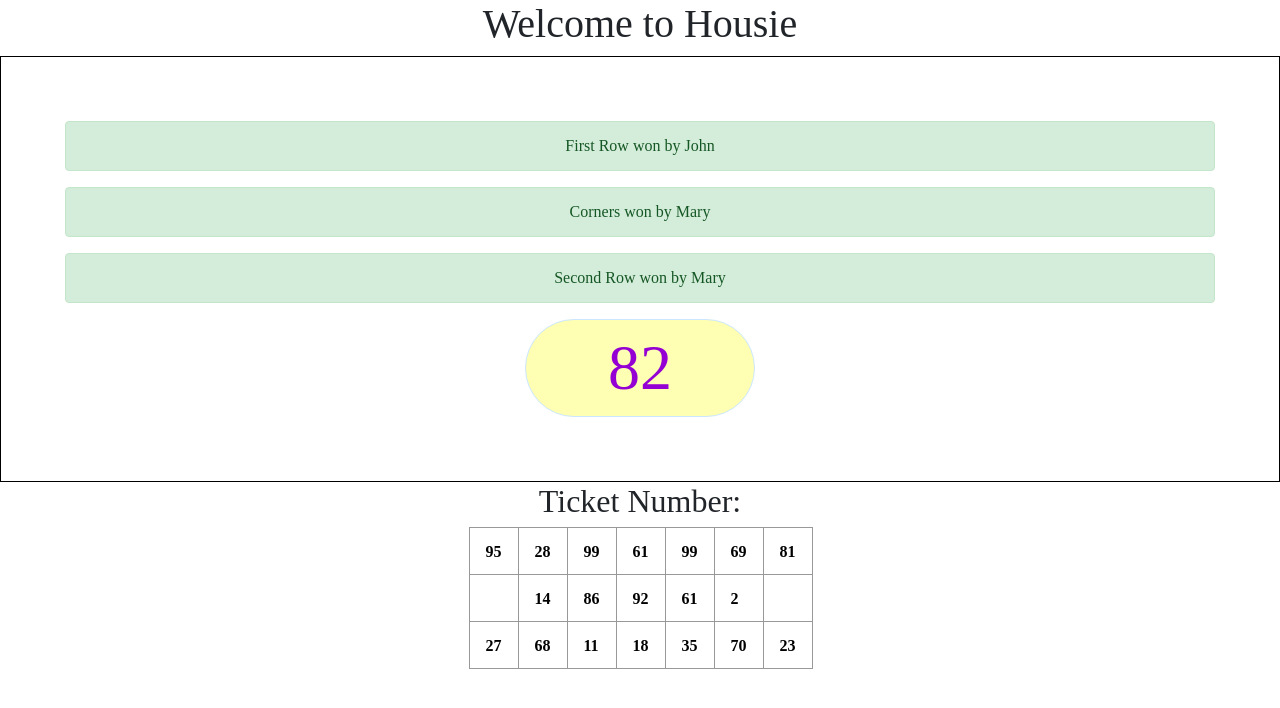
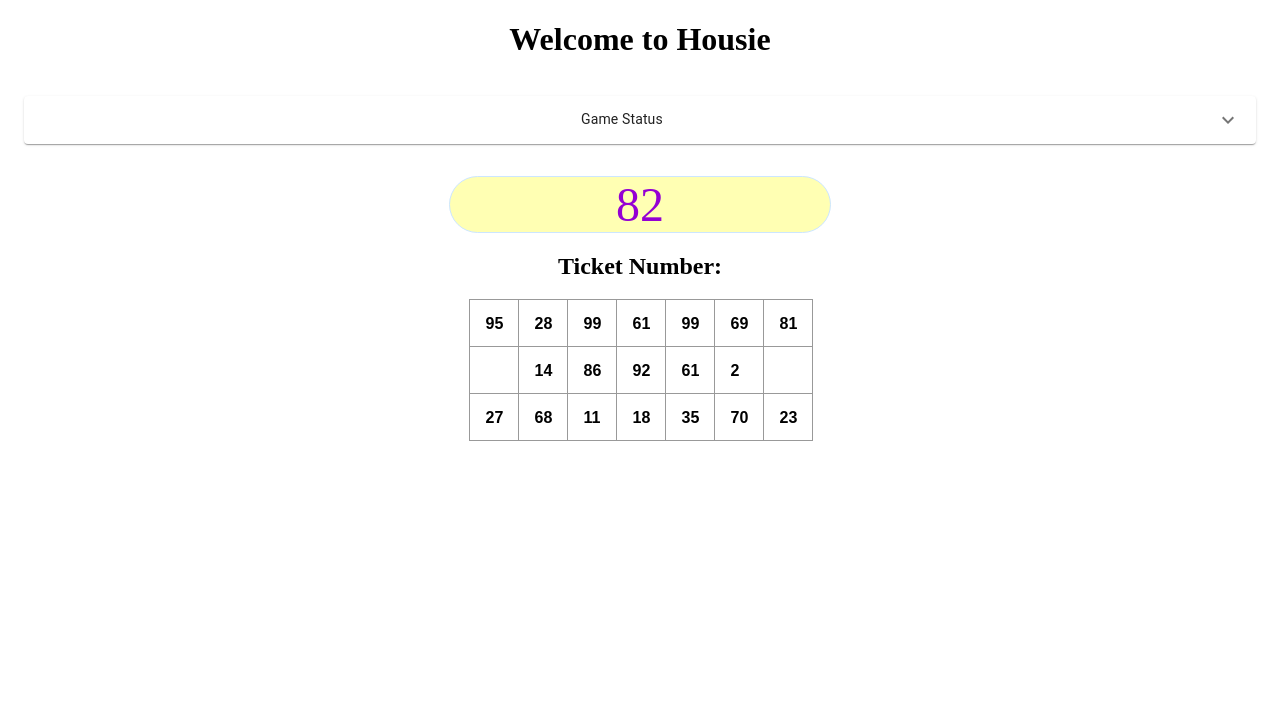
Before and after one commit to sagarmainkar/housie-client, a React (Create React App) app: page / in a window 1280 px wide. Shown: the top 708 px of the page. Built offline with nearby package versions, Linux system fonts and the light colour scheme; the HTML template or start-up script is replaced by a standard one.

Commit message:
Bootstrap to Material-UI

```diff
--- a/package.json
+++ b/package.json
@@ -9,6 +9,8 @@
   "main": "src/index.js",
   "dependencies": {
     "@material-ui/core": "^4.11.0",
+    "@material-ui/icons": "^4.9.1",
+    "@material-ui/lab": "^4.0.0-alpha.56",
     "react": "16.12.0",
     "react-dom": "16.12.0",
     "react-scripts": "3.0.1"
--- a/src/App.js
+++ b/src/App.js
@@ -1,5 +1,5 @@
 import React from "react";
-import "bootstrap/dist/css/bootstrap.css";
+// import "bootstrap/dist/css/bootstrap.css";
 import "./styles.css";
 import StatusLayout from "./containers/StatusLayout";
 import TicketLayout from "./containers/TicketLayout";
--- a/src/components/WinnerStatus.js
+++ b/src/components/WinnerStatus.js
@@ -1,14 +1,58 @@
 import React from "react";
+import { makeStyles } from "@material-ui/core/styles";
+import Alert from "@material-ui/lab/Alert";
+import Accordion from "@material-ui/core/Accordion";
+import AccordionDetails from "@material-ui/core/AccordionDetails";
+import AccordionSummary from "@material-ui/core/AccordionSummary";
+import ExpandMoreIcon from "@material-ui/icons/ExpandMore";
+import Typography from "@material-ui/core/Typography";
+
+const useStyles = makeStyles((theme) => ({
+	root: {
+		width: "100%",
+		"& > * + *": {
+			marginTop: theme.spacing(2),
+		},
+	},
+	heading: {
+		fontSize: theme.typography.pxToRem(14),
+		flexBasis: "33.33%",
+		flexShrink: 0,
+	},
+	secondaryHeading: {
+		fontSize: theme.typography.pxToRem(15),
+		color: theme.palette.text.secondary,
+	},
+}));
+
 const WinnerStatus = ({ winners }) => {
-  return (
-    <>
-      {winners.map(winner => (
-        <div className="alert alert-success" role="alert" key={winner.prize}>
-          {winner.prize} won by {winner.name}
-        </div>
-      ))}
-    </>
-  );
+	const classes = useStyles();
+	const [expanded, setExpanded] = React.useState(false);
+
+	const handleChange = (panel) => (event, isExpanded) => {
+		setExpanded(isExpanded ? panel : false);
+	};
+	return (
+		<Accordion expanded={expanded === "panel"} onChange={handleChange("panel")}>
+			<AccordionSummary
+				expandIcon={<ExpandMoreIcon />}
+				aria-controls="panel-content"
+				id="panel-header"
+			>
+				<Typography className={classes.heading}></Typography>
+				<Typography className={classes.heading}>Game Status</Typography>
+			</AccordionSummary>
+			<AccordionDetails>
+				<div className={classes.root}>
+					{winners.map((winner) => (
+						<Alert severity="success">
+							{winner.prize} won by {winner.name}
+						</Alert>
+					))}
+				</div>
+			</AccordionDetails>
+		</Accordion>
+	);
 };
 
 export default WinnerStatus;
--- a/src/containers/StatusLayout.js
+++ b/src/containers/StatusLayout.js
@@ -5,15 +5,15 @@ import WinnerStatus from "../components/WinnerStatus";
 const winners = [
 	{ prize: "First Row", name: "John" },
 	{ prize: "Corners", name: "Mary" },
-  { prize: "Second Row", name: "Mary" }
+	{ prize: "Second Row", name: "Mary" },
 ];
 const StatusLayout = ({ number }) => (
 	<>
 		<div id="status-board">
 			<div className="status-board">
 				<WinnerStatus winners={winners} />
+			</div>
 			<DrawnNumber number={number} />
-      </div>
 		</div>
 	</>
 );
--- a/src/styles.css
+++ b/src/styles.css
@@ -3,8 +3,8 @@
 	text-align: center;
 }
 .status-board {
-  padding: 4em;
-  border: 1px solid black;
+	padding: 1rem;
+	/* border: 1px solid #333333; */
 }
 
 .square {
@@ -12,18 +12,18 @@
 	border: 1px solid #999;
 
 	float: left;
-  font-size: 1em;
+	font-size: 1rem;
 	font-weight: bold;
-  line-height: 3em;
-  height: 3em;
+	line-height: 3rem;
+	height: 3rem;
 	margin-right: -1px;
 	margin-top: -1px;
-  padding-left: 1em;
-  padding-right: 2em;
-  padding-top: 0em;
-  padding-bottom: 1em;
+	padding-left: 1rem;
+	padding-right: 2rem;
+	padding-top: 0;
+	padding-bottom: 1rem;
 	text-align: center;
-  width: 3em;
+	width: 3rem;
 }
 
 .square.marked {
@@ -46,10 +46,11 @@
 .drawnnumber {
 	display: inline-block;
 	color: darkviolet;
-  border-radius: 8em;
+	border-radius: 8rem;
 	background: #ffffb3;
 	border: 1px solid #cce6ff;
-  font-size: 4em;
+	font-size: 3rem;
 	text-align: center;
-  width: 20%;
+	width: 30%;
+	margin-top: 1rem;
 }
```
Also changed, not shown: 1 other file (tests, documents, lock files or other folders). Lines whose indentation alone changed are shown as unchanged.
